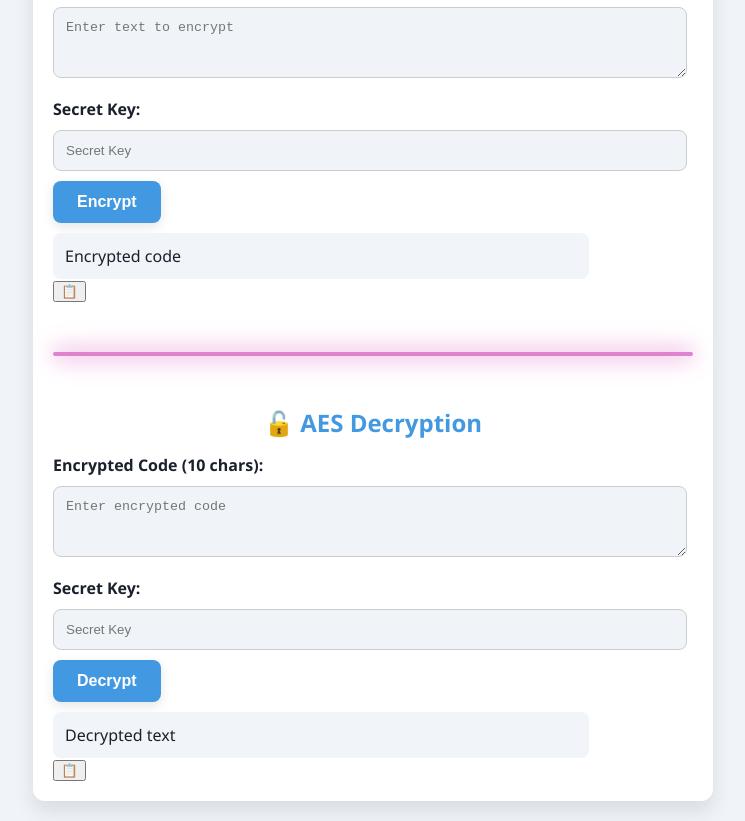
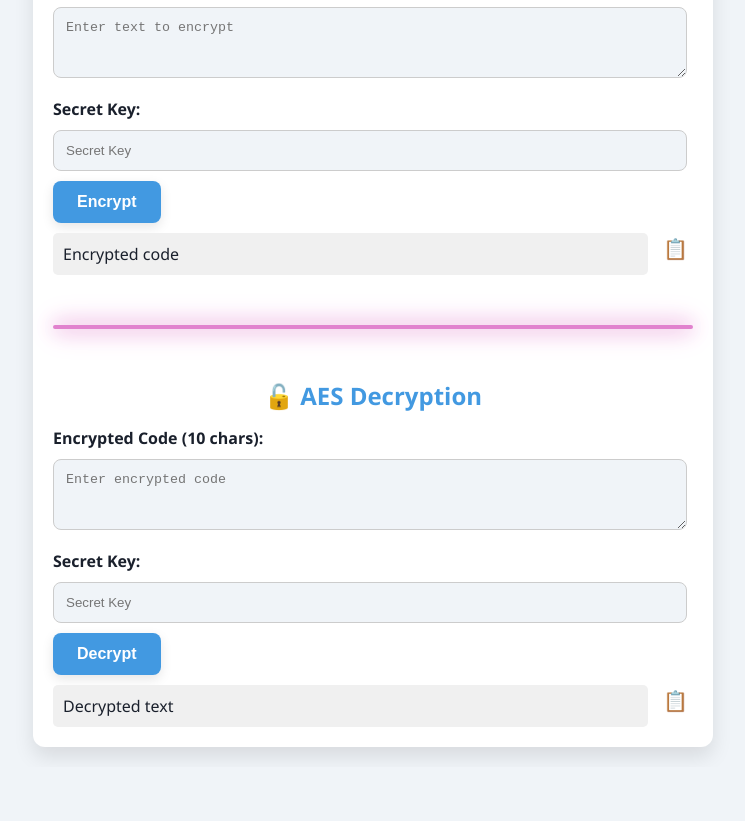
Before and after one commit to shubham221716/aes-encryption-app, a website: page public/index.html in a window 1280 px wide. Shown: the part 133-954 px from the top of the page, without its empty margins (267-1012 px from the left). After the commit the page ends 900 px from the top, so only its background shows below. Drawn offline with Linux system fonts and the light colour scheme.

Commit message:
Add files via upload

```diff
--- a/public/index.html
+++ b/public/index.html
@@ -33,7 +33,7 @@
 
       <div class="message" id="encMsg"></div> -->
 
-      <div id="encResult" class="result-box">Encrypted code</div>
+      <!-- <div id="encResult" class="result-box">Encrypted code</div>
       <span id="encMsg" class="message"></span>
 
       <button
@@ -42,7 +42,19 @@
         title="Copy to clipboard"
       >
         📋
-      </button>
+      </button> -->
+
+<div class="decrypt-container">
+        <div id="encResult" class="result-box">Encrypted code</div>
+        <button
+          class="copy-btn"
+          onclick="copyToClipboard('encResult')"
+          title="Copy to clipboard"
+        >
+          📋
+        </button>
+      </div>
+      <span id="encMsg" class="message"></span>
 
       <hr class="glow-line" />
 
@@ -68,7 +80,7 @@
       </div>
 
       <div class="message" id="decMsg"></div> -->
-      <div id="decResult" class="result-box">Decrypted text</div>
+      <!-- <div id="decResult" class="result-box">Decrypted text</div>
       <span id="decMsg" class="message"></span>
 
       <button
@@ -77,7 +89,18 @@
         title="Copy to clipboard"
       >
         📋
-      </button>
+      </button> -->
+      <div class="decrypt-container">
+        <div id="decResult" class="result-box">Decrypted text</div>
+        <button
+          class="copy-btn"
+          onclick="copyToClipboard('decResult')"
+          title="Copy to clipboard"
+        >
+          📋
+        </button>
+      </div>
+      <span id="decMsg" class="message"></span>
     </div>
 
     <script>
--- a/public/style.css
+++ b/public/style.css
@@ -185,3 +185,31 @@
             box-shadow: 0 0 20px #e182ce, 0 0 30px #e182ce;
         }
     }
+
+
+    .decrypt-container {
+  display: flex;
+  align-items: center;
+  gap: 10px; /* space between text and button */
+}
+
+.result-box {
+  padding: 10px;
+  background-color: #f0f0f0;
+  border-radius: 5px;
+  flex: 1; /* allows it to grow and take space */
+}
+
+.copy-btn {
+  background: none;
+  border: none;
+  cursor: pointer;
+  font-size: 20px;
+  padding: 5px;
+  transition: background 0.2s;
+}
+
+.copy-btn:hover {
+  background: #e0e0e0;
+  border-radius: 4px;
+}
```
Lines whose indentation alone changed are shown as unchanged.
